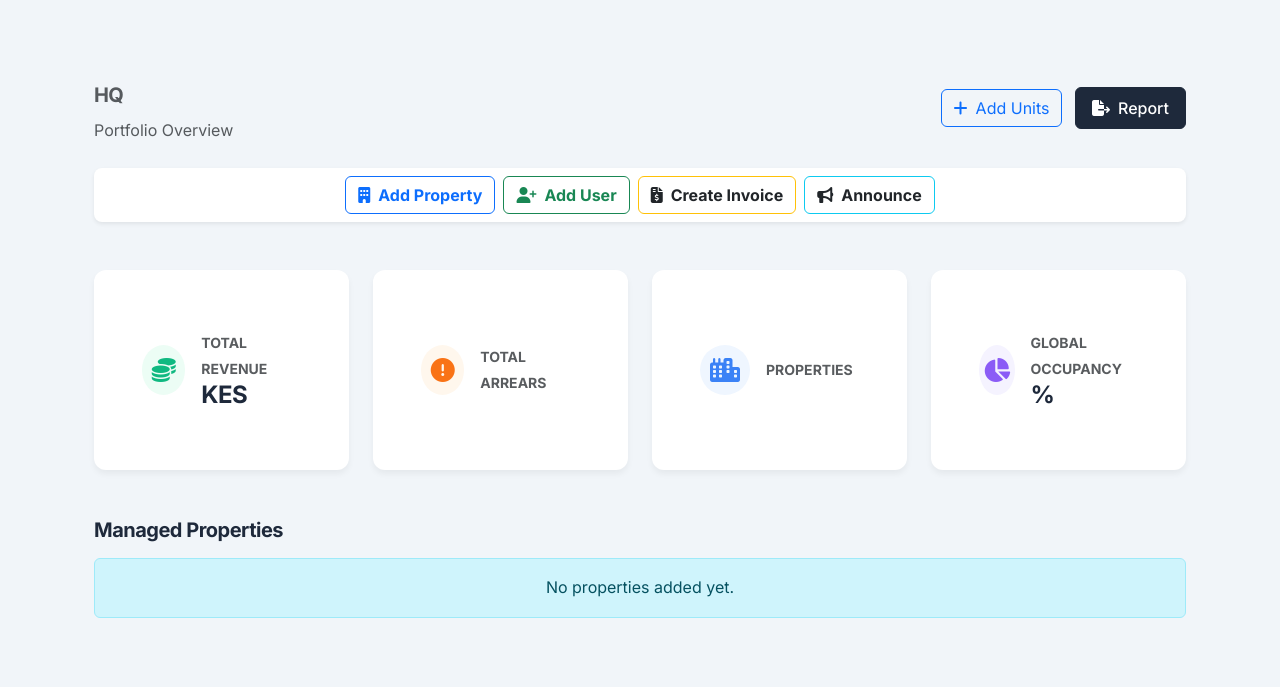
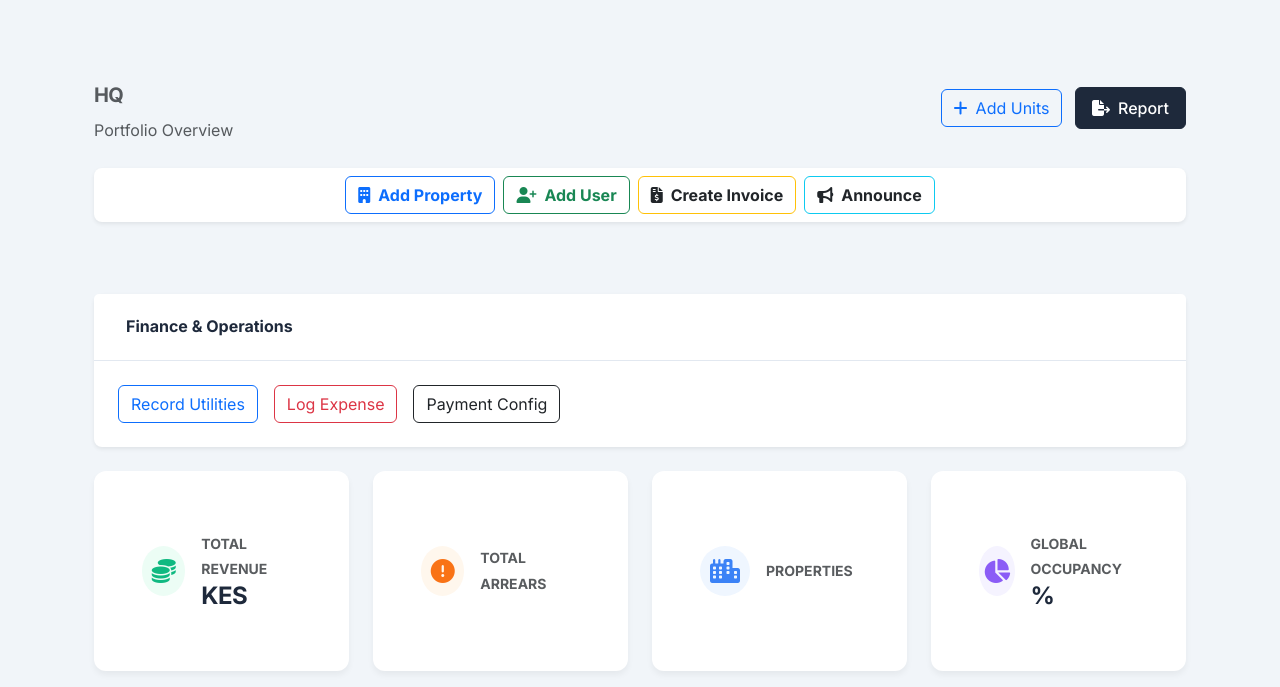
Before and after one commit to jackmarley254/Community-Connect, a Django app: template property/templates/pm_dashboard.html in a window 1280 px wide. Shown: the top 687 px of the page. Before the commit the page ends 618 px from the top, so only its background shows below. Run offline with Django 5.2, Linux system fonts and the light colour scheme; the template is opened without the code that fills it, so the values that code supplies are empty.

Commit message:
Add finance button in pm dashboard

```diff
--- a/property/templates/pm_dashboard.html
+++ b/property/templates/pm_dashboard.html
@@ -56,6 +56,29 @@
                 </div>
             </div>
         </div>
+    </div>
+</div>
+<div class="d-flex gap-2 mb-4">
+    </div>
+
+<div class="card mb-4 border-0 shadow-sm">
+    <div class="card-header bg-white fw-bold">
+        <i class="bi bi-wallet2 text-success me-2"></i> Finance & Operations
+    </div>
+    <div class="card-body d-flex gap-3 flex-wrap">
+
+        <a href="{% url 'property:record_reading' %}" class="btn btn-outline-primary">
+            <i class="bi bi-speedometer2"></i> Record Utilities
+        </a>
+
+        <a href="{% url 'property:log_expense' %}" class="btn btn-outline-danger">
+            <i class="bi bi-receipt"></i> Log Expense
+        </a>
+
+        <a href="{% url 'property:pm_settings' %}" class="btn btn-outline-dark">
+            <i class="bi bi-gear-wide-connected"></i> Payment Config
+        </a>
+
     </div>
 </div>
 
```
